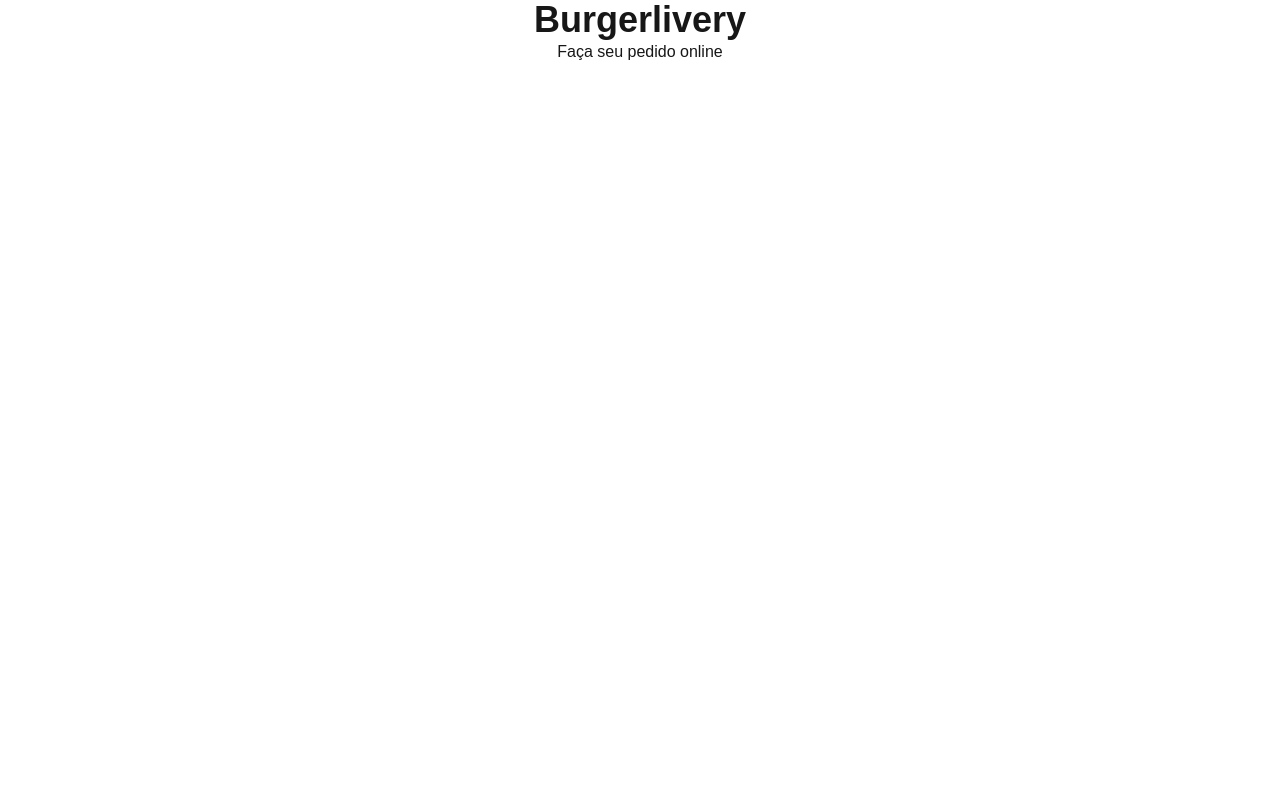
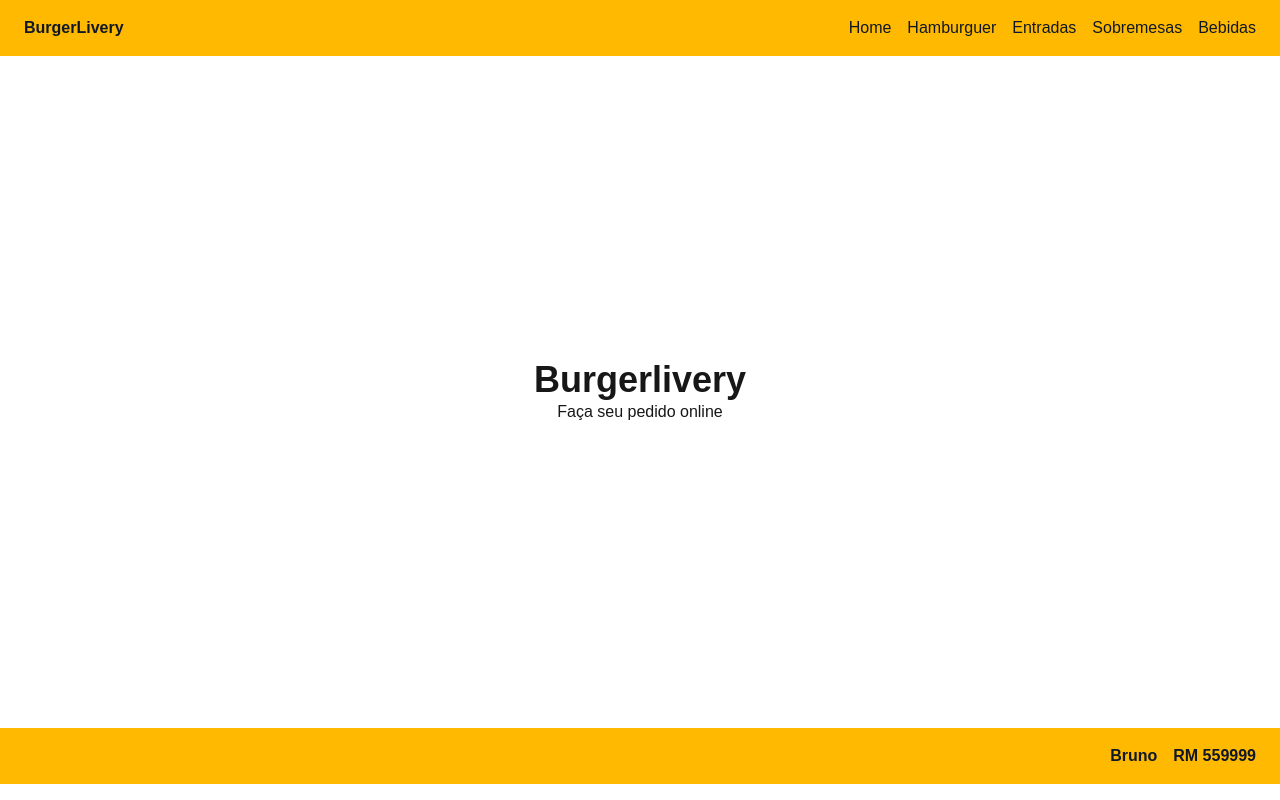
Before and after one commit to ubirajarapelli/1tdspsr-burguerlivery, a Next.js app: page / in a window 1280 px wide. Built offline with nearby package versions, Linux system fonts and the light colour scheme.

Commit message:
implementada todas as pages e funcionalidades do sistema de hamburgueres

```diff
--- /dev/null
+++ b/app/components/Footer/Footer.tsx
@@ -0,0 +1,10 @@
+export default function Footer() {
+  return (
+    <footer className="bg-amber-400 text-gray-900 py-4">
+      <div className="flex justify-end space-x-4 px-6 font-bold">
+        <h1>Bruno</h1>
+        <h1>RM 559999</h1>
+      </div>
+    </footer>
+  );
+}
--- /dev/null
+++ b/app/components/Header/Header.tsx
@@ -0,0 +1,45 @@
+import Link from "next/link";
+
+export default function Header() {
+  return (
+    <header className="bg-amber-400 text-gray-900 py-4 px-6">
+      <div className="flex justify-between items-center">
+        <h1 className="font-bold">BurgerLivery</h1>
+
+        <nav className="flex space-x-4">
+          <Link
+            href="/"
+            className="hover:scale-105 hover:font-bold transition-transform"
+          >
+            Home
+          </Link>
+
+          <Link
+            href="/pages/hamburgers"
+            className="hover:scale-105 hover:font-bold transition-transform"
+          >
+            Hamburguer
+          </Link>
+          <Link
+            href="/pages/entradas"
+            className="hover:scale-105 hover:font-bold transition-transform"
+          >
+            Entradas
+          </Link>
+          <Link
+            href="/pages/sobremesas"
+            className="hover:scale-105 hover:font-bold transition-transform"
+          >
+            Sobremesas
+          </Link>
+          <Link
+            href="/pages/bebidas"
+            className="hover:scale-105 hover:font-bold transition-transform"
+          >
+            Bebidas
+          </Link>
+        </nav>
+      </div>
+    </header>
+  );
+}
--- a/app/layout.tsx
+++ b/app/layout.tsx
@@ -1,34 +1,21 @@
-import type { Metadata } from "next"
-import { Geist, Geist_Mono } from "next/font/google"
-import "./styles/globals.css"
+import "./styles/globals.css";
+import Header from "./components/Header/Header";
+import Footer from "./components/Footer/Footer";
 
-const geistSans = Geist({
-  variable: "--font-geist-sans",
-  subsets: ["latin"],
-})
-
-const geistMono = Geist_Mono({
-  variable: "--font-geist-mono",
-  subsets: ["latin"],
-})
-
-export const metadata: Metadata = {
-  title: "Burgerlivery",
-  description: "Burgerlivery faça seu pedido online",
-}
-
-export default function RootLayout({
+export default function Layout({
   children,
-}: Readonly<{
-  children: React.ReactNode
-}>) {
+}: Readonly<{ children: React.ReactNode }>) {
   return (
-    <html lang="en">
-      <body
-        className={`${geistSans.variable} ${geistMono.variable} antialiased`}
-      >
-        {children}
+    <html lang="pt-BR">
+      <head>
+        <title>BurgerLivery</title>
+        <link rel="icon" type="image/png" href="/favicon.png" />
+      </head>
+      <body>
+        <Header />
+        <main className="h-[84vh] content-center">{children}</main>
+        <Footer />
       </body>
     </html>
-  )
+  );
 }
--- a/app/page.tsx
+++ b/app/page.tsx
@@ -1,8 +1,10 @@
 export default function Home() {
   return (
-    <div className="container mx-auto">
-      <h1 className="text-4xl font-bold text-center">Burgerlivery</h1>
-      <p className="text-center">Faça seu pedido online</p>
-    </div>
-  )
+    <>
+      <div className="container mx-auto">
+        <h1 className="text-4xl font-bold text-center">Burgerlivery</h1>
+        <p className="text-center">Faça seu pedido online</p>
+      </div>
+    </>
+  );
 }
--- /dev/null
+++ b/app/pages/bebidas/page.tsx
@@ -0,0 +1,10 @@
+export default function Bebidas() {
+  return (
+    <>
+      <div className="container mx-auto">
+        <h1 className="text-4xl font-bold text-center">Bebidas</h1>
+        <p className="text-center">escolha abaixo a bebida ideal para você</p>
+      </div>
+    </>
+  );
+}
--- /dev/null
+++ b/app/pages/entradas/page.tsx
@@ -0,0 +1,12 @@
+export default function Entradas() {
+  return (
+    <>
+      <div className="container mx-auto">
+        <h1 className="text-4xl font-bold text-center">Entradas</h1>
+        <p className="text-center">
+          escolha abaixo a entrada ideal para sua família
+        </p>
+      </div>
+    </>
+  );
+}
--- /dev/null
+++ b/app/pages/hamburgers/page.tsx
@@ -0,0 +1,12 @@
+export default function Hamburgers() {
+  return (
+    <>
+      <div className="container mx-auto">
+        <h1 className="text-4xl font-bold text-center">Hamburgers</h1>
+        <p className="text-center">
+          escolha abaixo o hamburger ideal para você
+        </p>
+      </div>
+    </>
+  );
+}
--- /dev/null
+++ b/app/pages/sobremesas/page.tsx
@@ -0,0 +1,10 @@
+export default function Sobremesas() {
+  return (
+    <>
+      <div className="container mx-auto">
+        <h1 className="text-4xl font-bold text-center">Sobremesas</h1>
+        <p className="text-center">finalize sua refeição com nossas doçuras</p>
+      </div>
+    </>
+  );
+}
```
Also changed, not shown: 1 other file (tests, documents, lock files or other folders).
